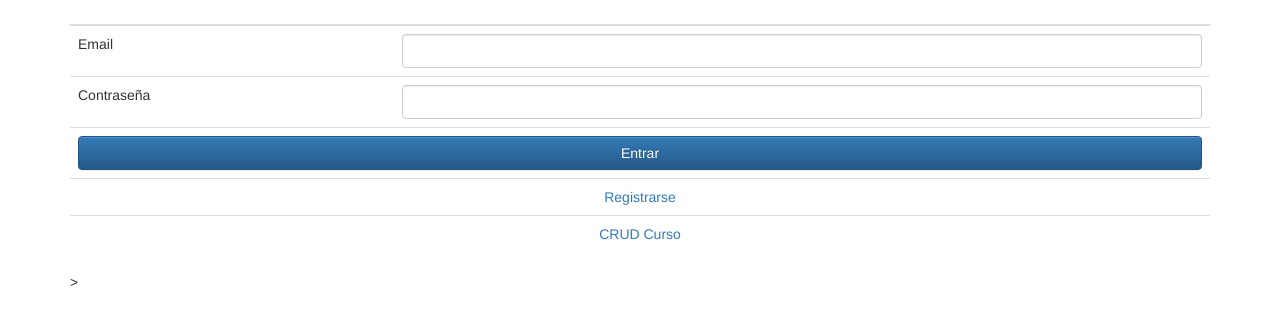
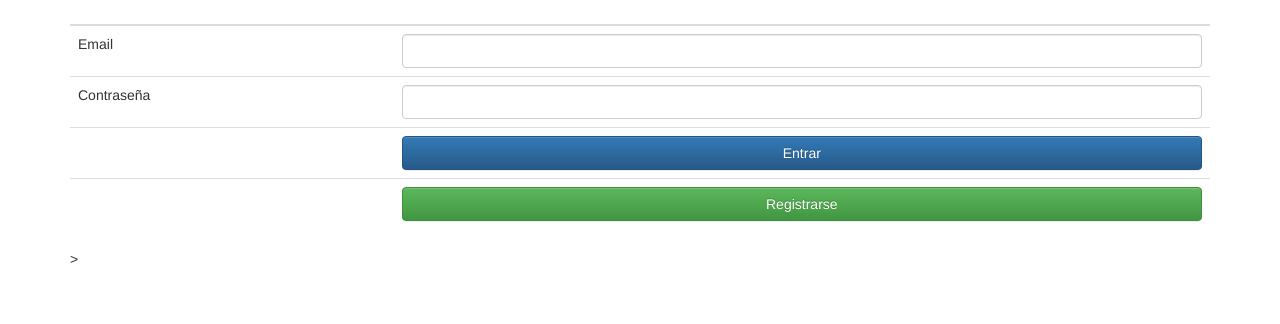
Before and after one commit to pablooCM/ProyectoBDA1, a website: page modules/index.html in a window 1280 px wide. Shown: the part 82-406 px from the top of the page. Drawn offline with nearby package versions, Linux system fonts and the light colour scheme.

Commit message:
Update index.html

```diff
--- a/modules/index.html
+++ b/modules/index.html
@@ -23,34 +23,36 @@
 			<tbody>
 				<tr>
 					<td><p>Email</p></td>
-					<td><input class="form-control" ng-model="student.email"></td>
+					<td><input type="text" class="form-control" ng-model="student.email"></td>
 				</tr>
 
 				<tr>
 					<td><p>Contraseña</p></td>
-					<td><input class="form-control" ng-model="student.pass"></td>
+					<td><input type="password" class="form-control" ng-model="student.pass"></td>
 				</tr>
 
 
 			</tbody>
 			<tfoot>
 				<tr>
-					<td colspan="2" align="center">
-						<button class = "btn btn-primary btn-block" ng-click = "login()">Entrar</button>
+					<td>
+						&nbsp;
+					</td>
+					<td>
+						<button id="loginButton" class = "btn btn-primary btn-block" ng-click = "login()">Entrar</button>
 					</td>
 				</tr>
 
 				<tr>
-					<td colspan="2" align="center">
-						<a href="../singup">Registrarse</a>
+					<td>
+						&nbsp;
+					</td>
+					<td>
+						<a href="../singup">
+							<button class = "btn btn-success btn-block">Registrarse</button>
+						</a>
 					</td>
 				</tr>
-				<tr>
-					<td colspan="2" align="center">
-						<a href="../home_manager">CRUD Curso</a>
-					</td>
-				</tr>
-
 			</tfoot>
 		</table>>
 
```
